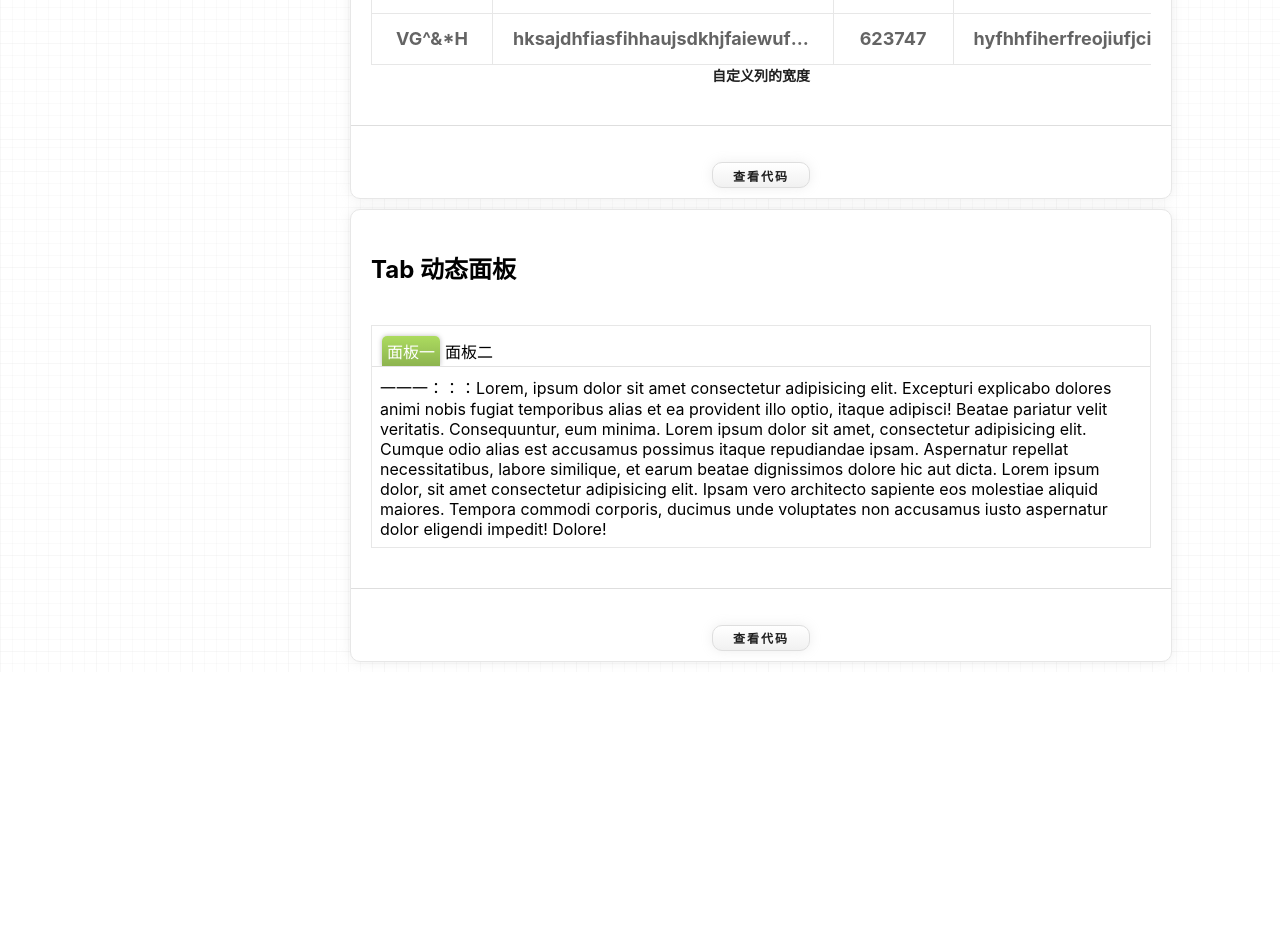
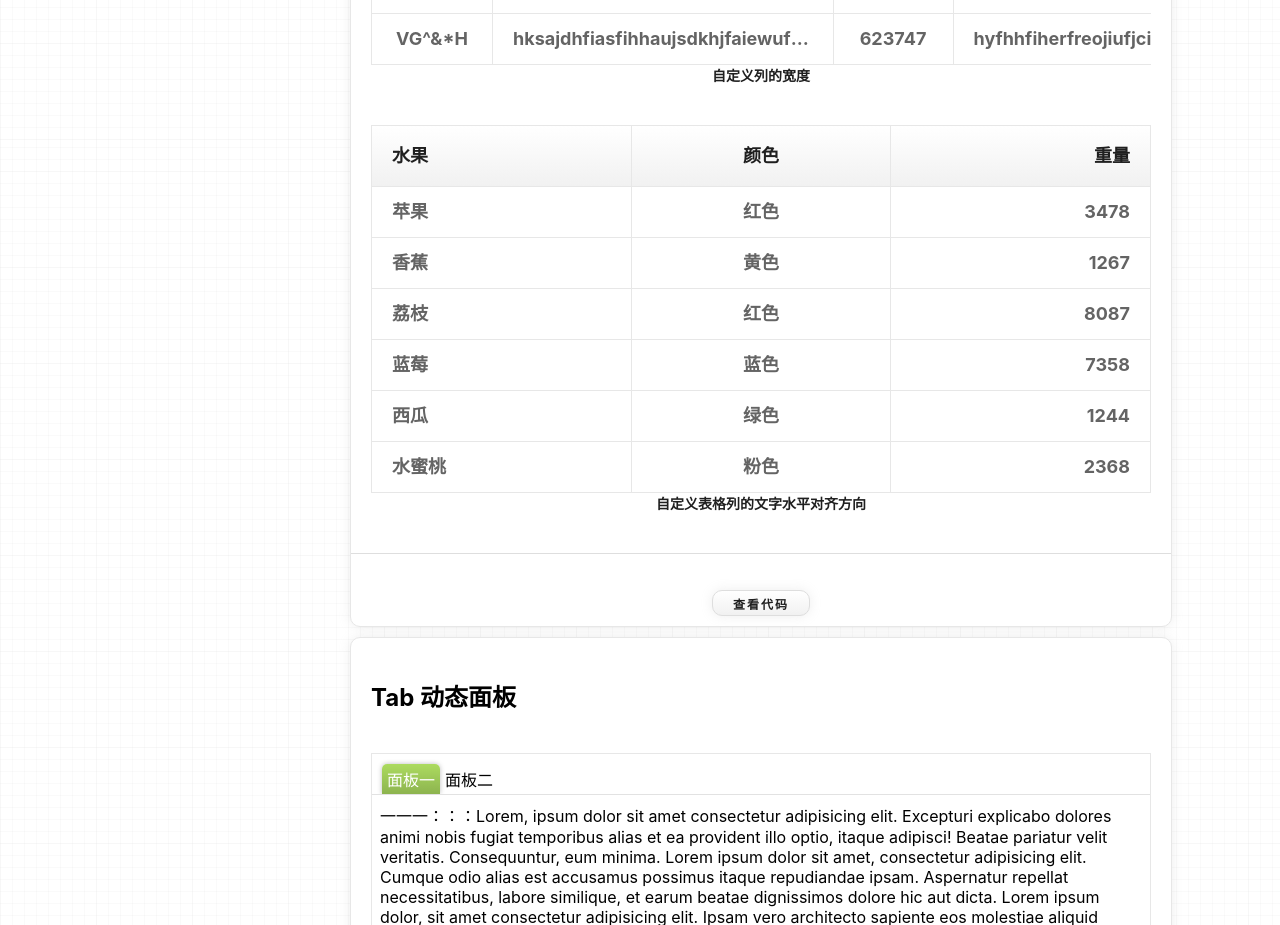
Before and after one commit to undefine4080/Wood-UI-React, a React (Vite) app: page / in a window 1280 px wide. Shown: the part 9460-10385 px from the top of the page. Before the commit the page ends 10132 px from the top, so only its background shows below. Built offline with nearby package versions, Linux system fonts and the light colour scheme; a small style sheet from the web is missing.

Commit message:
feat: Table 支持自定义列的文字水平对齐方向

```diff
--- a/src/components/Table/Table.tsx
+++ b/src/components/Table/Table.tsx
@@ -5,19 +5,11 @@ import TableColumn from './TableColumn';
 import './table.less';
 
 function Table ( props: propsTable ) {
-    const { data, children, title, maxHeight } = props;
+    const { data, children, title, maxHeight, align } = props;
 
     // the children which are tableColumn
     const Children = React.Children.toArray( children );
     const TableColumnChildren = Children.filter( ( item: any ) => item.type.displayName === 'TableColumn' );
-
-    const tableHeader: Array<string> = [];
-    const tableIndex: Array<string> = [];
-    TableColumnChildren.map( ( item: any ) => {
-        const { index, label } = item.props;
-        tableHeader.push( label );
-        tableIndex.push( index );
-    } );
 
     const tableMaxHeight = {
         maxHeight: typeof maxHeight === 'number' ? `${ maxHeight }px` : maxHeight
@@ -30,10 +22,15 @@ function Table ( props: propsTable ) {
                 <thead>
                     <tr className='wdu-table__header'>
                         { TableColumnChildren.map( ( item: any ) => {
-                            const { index, label, width } = item.props;
+                            const { index, label, width, align } = item.props;
                             return (
                                 <th key={ index }
-                                    style={ { width: `${ width }px` } }>
+                                    style={
+                                        {
+                                            width: `${ width }px`,
+                                            textAlign: align ? align : 'center'
+                                        }
+                                    }>
                                     { label }
                                 </th>
                             );
@@ -45,10 +42,17 @@ function Table ( props: propsTable ) {
                     {
                         data.map( ( item, index ) => {
                             return (
-                                <tr className='wdu-table__row' key={ index }>
+                                <tr className='wdu-table__row'
+                                    key={ index }
+                                >
                                     {
                                         TableColumnChildren.map( ( child: any ) => {
-                                            return React.cloneElement( child, { rowData: item } );
+                                            return React.cloneElement( child,
+                                                {
+                                                    rowData: item,
+                                                    align: align ? align : child.props.align
+                                                }
+                                            );
                                         } )
                                     }
                                 </tr>
--- a/src/components/Table/TableColumn.tsx
+++ b/src/components/Table/TableColumn.tsx
@@ -2,10 +2,10 @@ import React from 'react';
 import { propsTableColumn } from './type';
 
 function TableColumn ( props: propsTableColumn ) {
-    const { index, key, rowData, template } = props;
+    const { index, key, rowData, template, align } = props;
 
     return (
-        <td className='wdu-table__cell' key={ key }>
+        <td className='wdu-table__cell' key={ key } style={ { textAlign: align ? align : 'center' } }>
             { template ?
                 React.cloneElement( template, { data: rowData[ index ] } ) :
                 rowData[ index ] }
--- a/src/introFragments/IntroTable.tsx
+++ b/src/introFragments/IntroTable.tsx
@@ -286,6 +286,17 @@ export default function () {
                 ),
                 info: '自定义列的宽度'
             },
+            {
+                component: (
+                    <Table data={ testData } >
+                        <TableColumn index="fruit" label="水果" align="left" />
+                        <TableColumn index="color" label="颜色"
+                        />
+                        <TableColumn index="weight" label="重量" align="right" />
+                    </Table>
+                ),
+                info: '自定义表格列的文字水平对齐方向'
+            },
         ],
         code: `
 
```
